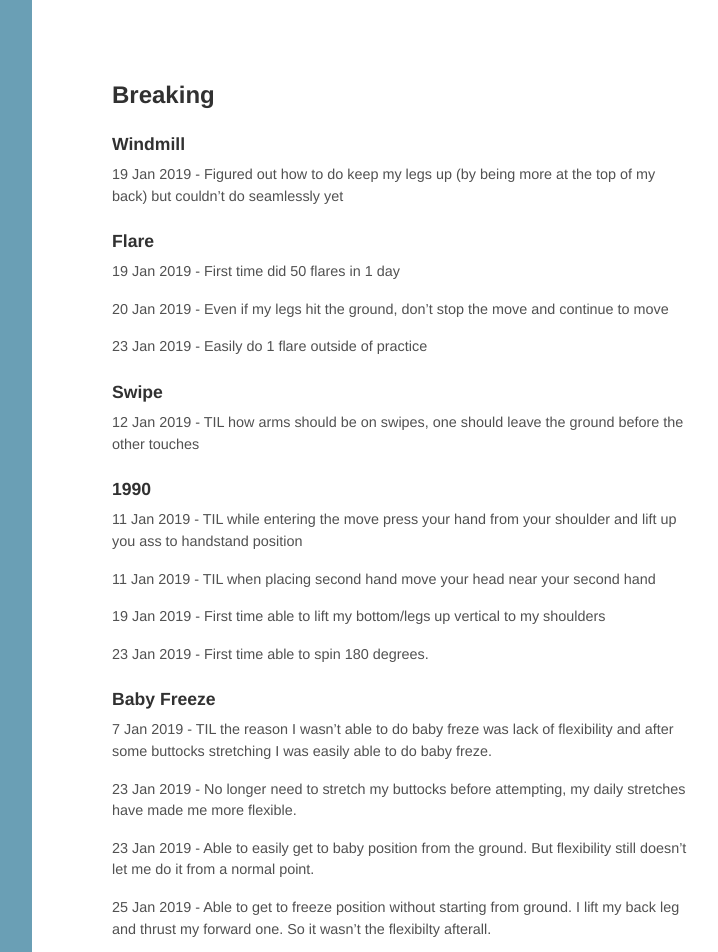
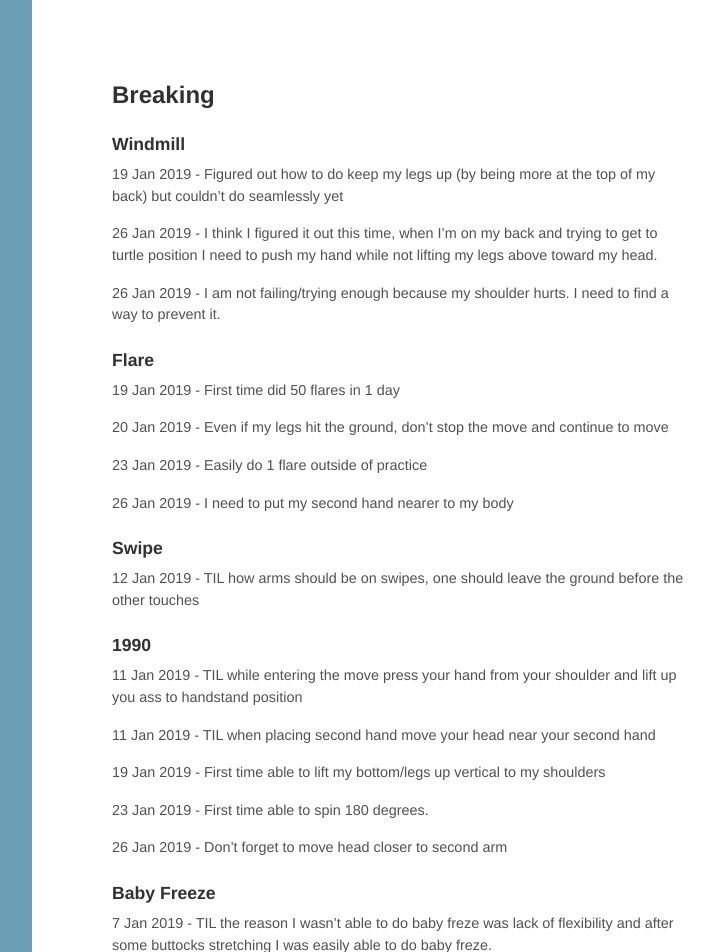
Before and after one commit to demiculus/demiculus.github.io, a Jekyll site: the page built from breaking.md, in a window 1280 px wide and 1400 px high. Shown: the top 952 px of the window, without its empty margins (256-974 px from the left). Built offline with Jekyll 4.4.1, drawn with Linux system fonts in a browser that asks for light colours; nearby versions of some CDN libraries; some of the changed text lies outside the part shown.

Commit message:
breaking

```diff
--- a/breaking.md
+++ b/breaking.md
@@ -9,6 +9,10 @@ title: Breaking
 
 19 Jan 2019 - Figured out how to do keep my legs up (by being more at the top of my back) but couldn’t do seamlessly yet
 
+26 Jan 2019 - I think I figured it out this time, when I'm on my back and trying to get to turtle position I need to push my hand while not lifting my legs above toward my head.
+
+26 Jan 2019 - I am not failing/trying enough because my shoulder hurts. I need to find a way to prevent it.
+
 ### Flare
 
 19 Jan 2019 - First time did 50 flares in 1 day
@@ -16,6 +20,8 @@ title: Breaking
 20 Jan 2019 - Even if my legs hit the ground, don’t stop the move and continue to move
 
 23 Jan 2019 - Easily do 1 flare outside of practice
+
+26 Jan 2019 - I need to put my second hand nearer to my body
 
 ### Swipe
 
@@ -30,6 +36,8 @@ title: Breaking
 19 Jan 2019 - First time able to lift my bottom/legs up vertical to my shoulders
 
 23 Jan 2019 - First time able to spin 180 degrees.
+
+26 Jan 2019 - Don't forget to move head closer to second arm
 
 ### Baby Freeze
 
@@ -53,6 +61,12 @@ title: Breaking
 
 25 Jan 2019 - First time walking backwards (max 6 steps at a time)
 
+### Toprock - Style
+
+26 Jan 2019 - Dancing with a chrunch position (knees 30%) looks better
+
+26 Jan 2019 - Only using legs doesn't look so good, always add arms.
+
 ### General
 
 12 Jan 2019 - First time my hands touch each other on my back while flexing like this but with the help of someone else
```
